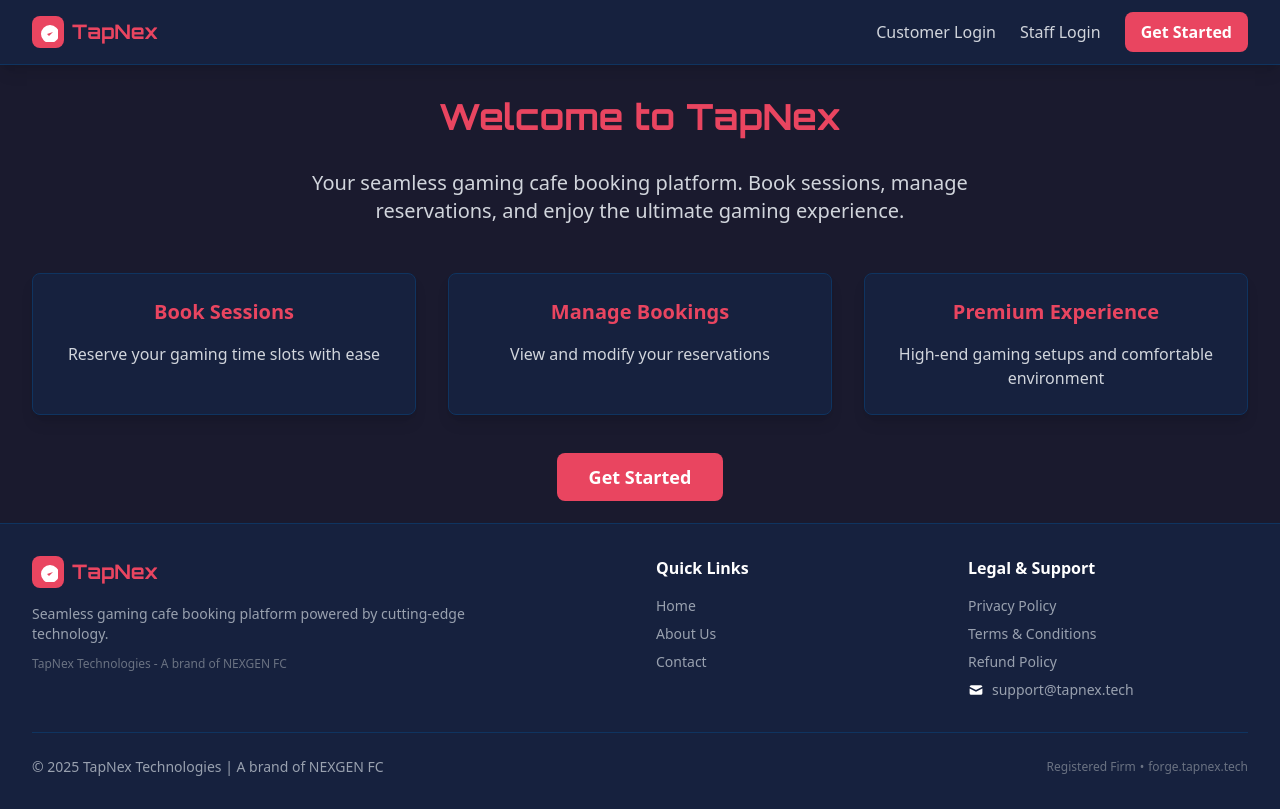
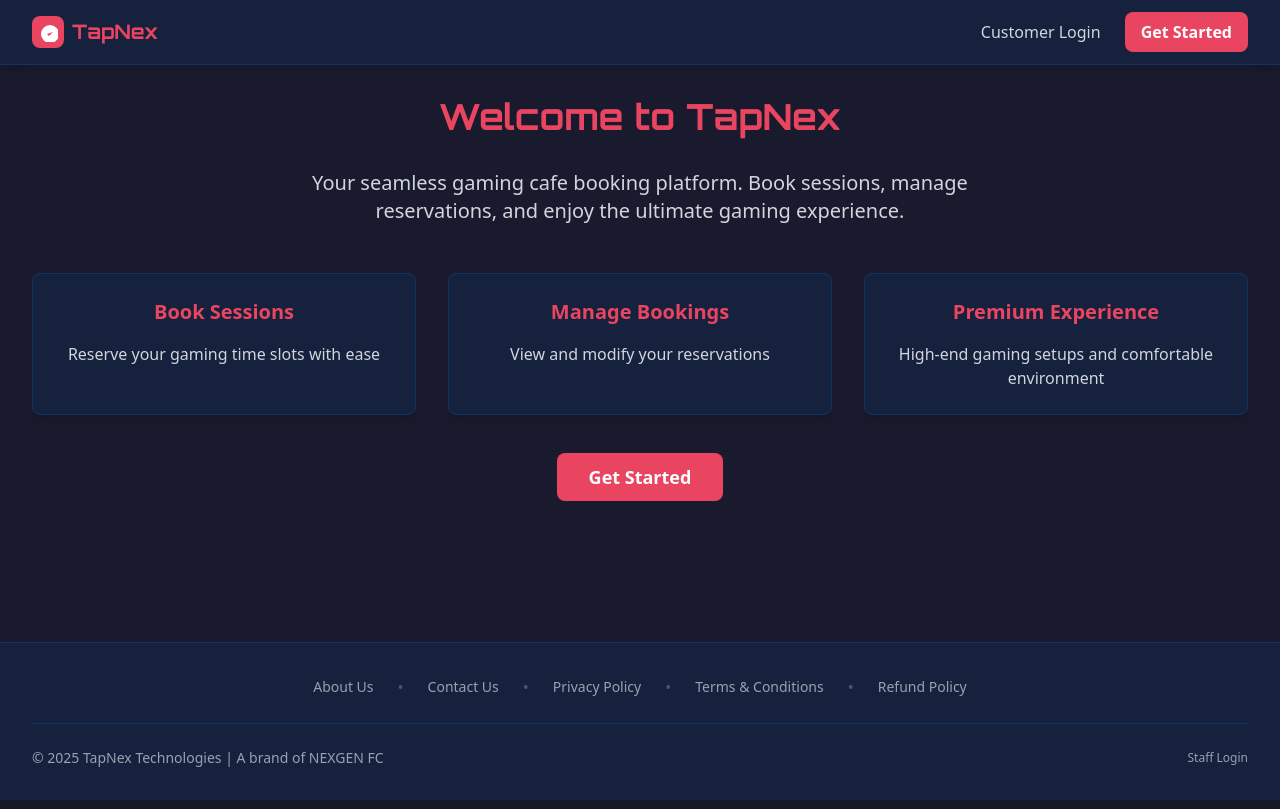
Before and after one commit to Lucky9352/FCB, a Django app: page / in a window 1280 px wide. Run offline with Django 5.2, Linux system fonts and the light colour scheme; style sheets or scripts are compiled from the project's sources.

Commit message:
fixed maybe

```diff
--- a/templates/base.html
+++ b/templates/base.html
@@ -107,9 +107,6 @@
                         <a href="{% url 'authentication:customer_login' %}" class="text-gray-300 hover:text-gaming-highlight transition-colors duration-200">
                             Customer Login
                         </a>
-                        <a href="{% url 'authentication:cafe_owner_login' %}" class="text-gray-300 hover:text-gaming-highlight transition-colors duration-200">
-                            Staff Login
-                        </a>
                         <a href="{% url 'authentication:customer_login' %}" class="btn-primary">Get Started</a>
                     {% endif %}
                 </div>
@@ -193,9 +190,6 @@
                     <a href="{% url 'authentication:customer_login' %}" class="block px-3 py-2 text-gray-300 hover:text-gaming-highlight hover:bg-gaming-accent/20 rounded-md transition-colors duration-200">
                         Customer Login
                     </a>
-                    <a href="{% url 'authentication:cafe_owner_login' %}" class="block px-3 py-2 text-gray-300 hover:text-gaming-highlight hover:bg-gaming-accent/20 rounded-md transition-colors duration-200">
-                        Staff Login
-                    </a>
                     <div class="px-3 py-2">
                         <a href="{% url 'authentication:customer_login' %}" class="btn-primary w-full text-center block">Get Started</a>
                     </div>
@@ -224,67 +218,28 @@
     <!-- Footer -->
     <footer class="bg-gaming-secondary mt-auto border-t border-gaming-accent">
         <div class="max-w-7xl mx-auto px-4 sm:px-6 lg:px-8 py-8">
-            <div class="grid grid-cols-1 md:grid-cols-4 gap-8">
-                <!-- Brand Section -->
-                <div class="col-span-1 md:col-span-2">
-                    <div class="flex items-center space-x-2 mb-4">
-                        <div class="w-8 h-8 bg-gaming-highlight rounded-lg flex items-center justify-center">
-                            <svg class="w-5 h-5 text-white" fill="currentColor" viewBox="0 0 20 20">
-                                <path d="M9 12l2 2 4-4m6 2a9 9 0 11-18 0 9 9 0 0118 0z"/>
-                            </svg>
-                        </div>
-                        <span class="text-xl font-gaming font-bold text-gaming-highlight">TapNex</span>
-                    </div>
-                    <p class="text-gray-400 text-sm max-w-md mb-3">
-                        Seamless gaming cafe booking platform powered by cutting-edge technology.
-                    </p>
-                    <p class="text-gray-500 text-xs">
-                        TapNex Technologies - A brand of NEXGEN FC
-                    </p>
-                </div>
-
-                <!-- Quick Links -->
-                <div>
-                    <h3 class="text-white font-semibold mb-4">Quick Links</h3>
-                    <ul class="space-y-2 text-sm">
-                        <li><a href="{% url 'home' %}" class="text-gray-400 hover:text-gaming-highlight transition-colors duration-200">Home</a></li>
-                        <li><a href="{% url 'about' %}" class="text-gray-400 hover:text-gaming-highlight transition-colors duration-200">About Us</a></li>
-                        <li><a href="{% url 'contact' %}" class="text-gray-400 hover:text-gaming-highlight transition-colors duration-200">Contact</a></li>
-                        {% if user.is_authenticated %}
-                            <li><a href="{% url 'booking:game_selection' %}" class="text-gray-400 hover:text-gaming-highlight transition-colors duration-200">Book Now</a></li>
-                        {% endif %}
-                    </ul>
-                </div>
-
-                <!-- Legal & Support -->
-                <div>
-                    <h3 class="text-white font-semibold mb-4">Legal & Support</h3>
-                    <ul class="space-y-2 text-sm">
-                        <li><a href="{% url 'privacy' %}" class="text-gray-400 hover:text-gaming-highlight transition-colors duration-200">Privacy Policy</a></li>
-                        <li><a href="{% url 'terms' %}" class="text-gray-400 hover:text-gaming-highlight transition-colors duration-200">Terms & Conditions</a></li>
-                        <li><a href="{% url 'refund_policy' %}" class="text-gray-400 hover:text-gaming-highlight transition-colors duration-200">Refund Policy</a></li>
-                        <li class="flex items-center space-x-2">
-                            <svg class="w-4 h-4" fill="currentColor" viewBox="0 0 20 20">
-                                <path d="M2.003 5.884L10 9.882l7.997-3.998A2 2 0 0016 4H4a2 2 0 00-1.997 1.884z"></path>
-                                <path d="M18 8.118l-8 4-8-4V14a2 2 0 002 2h12a2 2 0 002-2V8.118z"></path>
-                            </svg>
-                            <a href="mailto:support@tapnex.tech" class="text-gray-400 hover:text-gaming-highlight transition-colors duration-200">support@tapnex.tech</a>
-                        </li>
-                    </ul>
-                </div>
+            <!-- Policy Links -->
+            <div class="flex flex-wrap justify-center items-center gap-6 mb-6">
+                <a href="{% url 'about' %}" class="text-gray-400 hover:text-gaming-highlight transition-colors duration-200 text-sm">About Us</a>
+                <span class="text-gray-600">•</span>
+                <a href="{% url 'contact' %}" class="text-gray-400 hover:text-gaming-highlight transition-colors duration-200 text-sm">Contact Us</a>
+                <span class="text-gray-600">•</span>
+                <a href="{% url 'privacy' %}" class="text-gray-400 hover:text-gaming-highlight transition-colors duration-200 text-sm">Privacy Policy</a>
+                <span class="text-gray-600">•</span>
+                <a href="{% url 'terms' %}" class="text-gray-400 hover:text-gaming-highlight transition-colors duration-200 text-sm">Terms & Conditions</a>
+                <span class="text-gray-600">•</span>
+                <a href="{% url 'refund_policy' %}" class="text-gray-400 hover:text-gaming-highlight transition-colors duration-200 text-sm">Refund Policy</a>
             </div>
 
             <!-- Bottom Section -->
-            <div class="border-t border-gaming-accent mt-8 pt-6">
-                <div class="flex flex-col md:flex-row justify-between items-center">
+            <div class="border-t border-gaming-accent pt-6">
+                <div class="flex flex-col md:flex-row justify-between items-center gap-3">
                     <p class="text-gray-400 text-sm text-center md:text-left">
                         &copy; 2025 TapNex Technologies | A brand of NEXGEN FC
                     </p>
-                    <div class="flex space-x-1 mt-2 md:mt-0 text-gray-500 text-xs">
-                        <span>Registered Firm</span>
-                        <span>•</span>
-                        <span>forge.tapnex.tech</span>
-                    </div>
+                    <a href="{% url 'authentication:cafe_owner_login' %}" class="text-gray-400 hover:text-gaming-highlight text-xs transition-colors duration-200">
+                        Staff Login
+                    </a>
                 </div>
             </div>
         </div>
--- a/templates/home.html
+++ b/templates/home.html
@@ -31,7 +31,7 @@
 
     {% if not user.is_authenticated %}
     <div class="mt-12">
-        <a href="{% url 'account_signup' %}" class="btn-primary text-lg px-8 py-3">
+        <a href="{% url 'authentication:customer_login' %}" class="btn-primary text-lg px-8 py-3">
             Get Started
         </a>
     </div>
```
